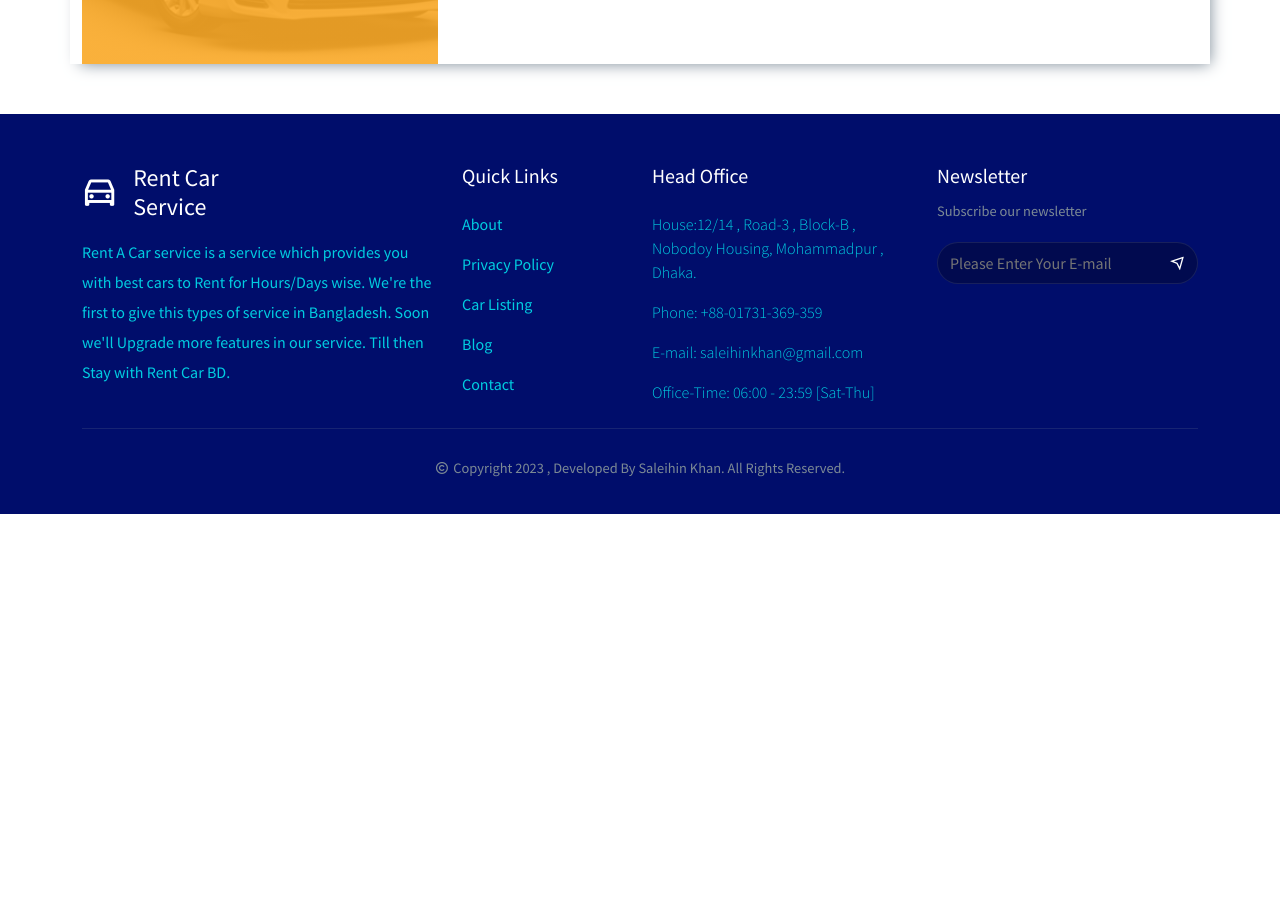
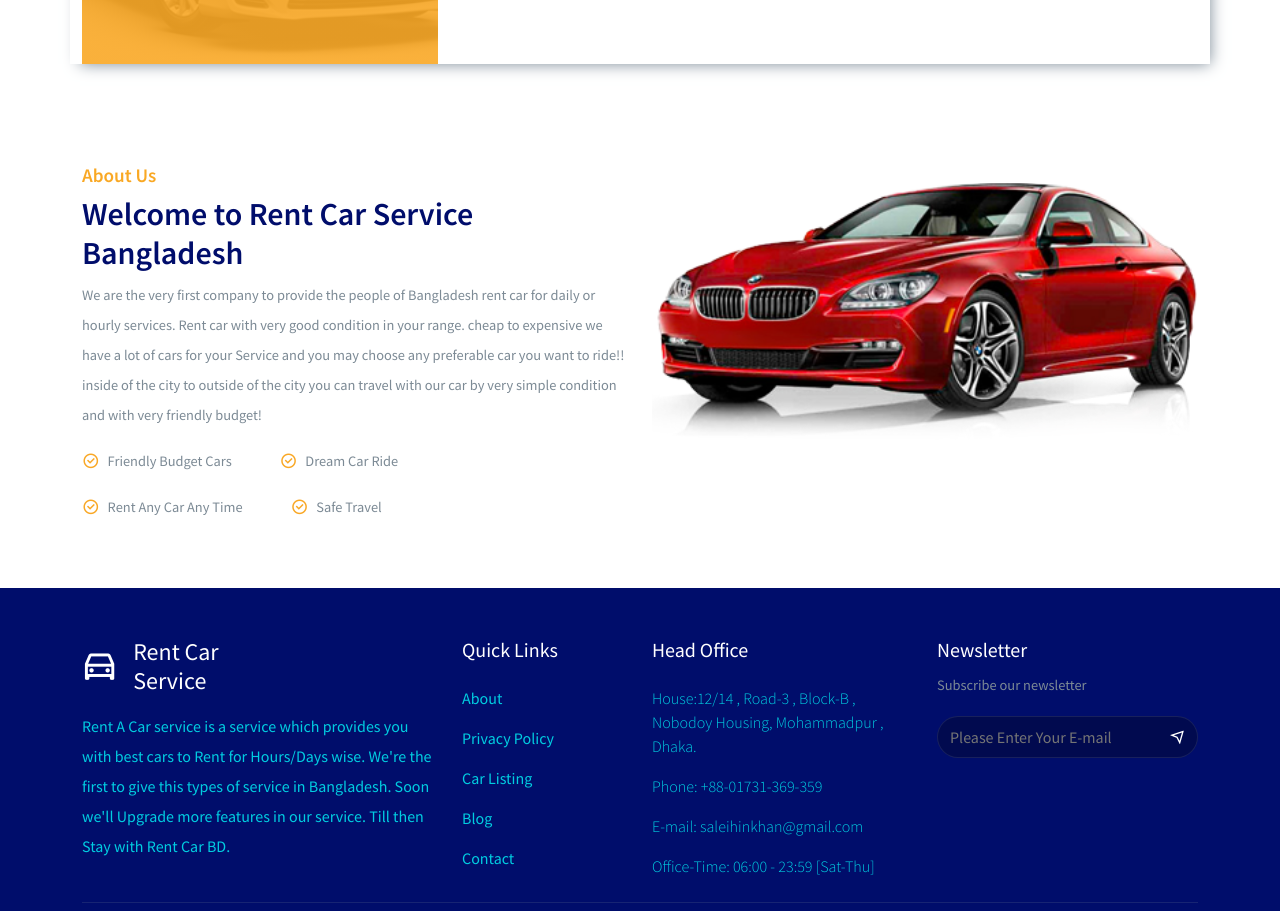
Before and after one commit to salman-saleihin/rent-car-bangladesh-react-project, a React (Create React App) app: page /home in a window 1280 px wide. Shown: the part 953-1864 px from the top of the page. Before the commit the page ends 1467 px from the top, so only its background shows below. Built offline with nearby package versions, Linux system fonts and the light colour scheme.

Commit message:
About Us of Home Page -Design Done

```diff
--- /dev/null
+++ b/src/components/UI/AboutSection.jsx
@@ -0,0 +1,52 @@
+import React from 'react';
+import "../../styles/about-section.css" ;
+import { Container , Row , Col } from 'reactstrap';
+import aboutImg from "../../assets/all-images/cars-img/bmw-offer.png" ;
+
+
+const AboutSection = () => {
+    return <section>
+        <Container>
+            <Row>
+                <Col lg='6' md='6'>
+                    <div className="about__section-content">
+                        <h4 className="section__subtitle">About Us</h4>
+                        <h2 className="section__title">
+                            Welcome to Rent Car Service Bangladesh
+                        </h2>
+                        <p className="section__description">
+                            We are the very first company to provide the people of Bangladesh rent car for daily or hourly services. Rent car with very good condition in your range. cheap to expensive we have a lot of cars for your Service and you may choose any preferable car you want to ride!! inside of the city to outside of the city you can travel with our car by very simple condition and with very friendly budget!
+                        </p>
+
+                        <div className="about__section-item d-flex align-items-center ">
+                                <p className="section__description d-flex align-items-center gap-2">
+                                    <i class="ri-checkbox-circle-line"></i> Friendly Budget Cars
+                                </p>
+                                <p className="section__description d-flex align-items-center gap-2">
+                                    <i class="ri-checkbox-circle-line"></i> Dream Car Ride
+                                </p>
+                        </div>
+
+                        <div className="about__section-item d-flex align-items-center ">
+                                <p className="section__description d-flex align-items-center gap-2">
+                                    <i class="ri-checkbox-circle-line"></i> Rent Any Car Any Time
+                                </p>
+                                <p className="section__description d-flex align-items-center gap-2">
+                                    <i class="ri-checkbox-circle-line"></i> Safe Travel
+                                </p>
+                        </div>
+
+                    </div>
+                </Col>
+
+                <Col lg='6' md='6'>
+                    <div className="about__img">
+                        <img src={aboutImg} alt="" className='w-100'/>
+                    </div>
+                </Col>
+            </Row>
+        </Container>
+    </section>
+};
+
+export default AboutSection;
--- a/src/pages/Home.jsx
+++ b/src/pages/Home.jsx
@@ -2,6 +2,7 @@ import React from 'react';
 import { Container , Row , Col } from 'reactstrap';
 
 import Helmet from '../components/Helmet/Helmet';
+import AboutSection from '../components/UI/AboutSection';
 import FindCarForm from '../components/UI/FindCarForm';
 import HeroSlider from '../components/UI/HeroSlider';
 
@@ -32,6 +33,12 @@ const Home = () => {
             </Container>
         </div>
     </section>
+
+
+    {/* ============== ABOUT SECTION ============== */}
+
+    <AboutSection></AboutSection>
+
     </Helmet>
 };
 
--- /dev/null
+++ b/src/styles/about-section.css
@@ -0,0 +1,10 @@
+
+
+.about__section-item{
+    column-gap: 3rem;
+}
+
+.about__section-item p i {
+    color: #f9a826;
+    font-size: 1.1rem;
+}
--- a/src/styles/find-car-form.css
+++ b/src/styles/find-car-form.css
@@ -82,5 +82,4 @@
     outline: none;
     width: 100%;
     padding: 8px 15px;
-
 }
```
